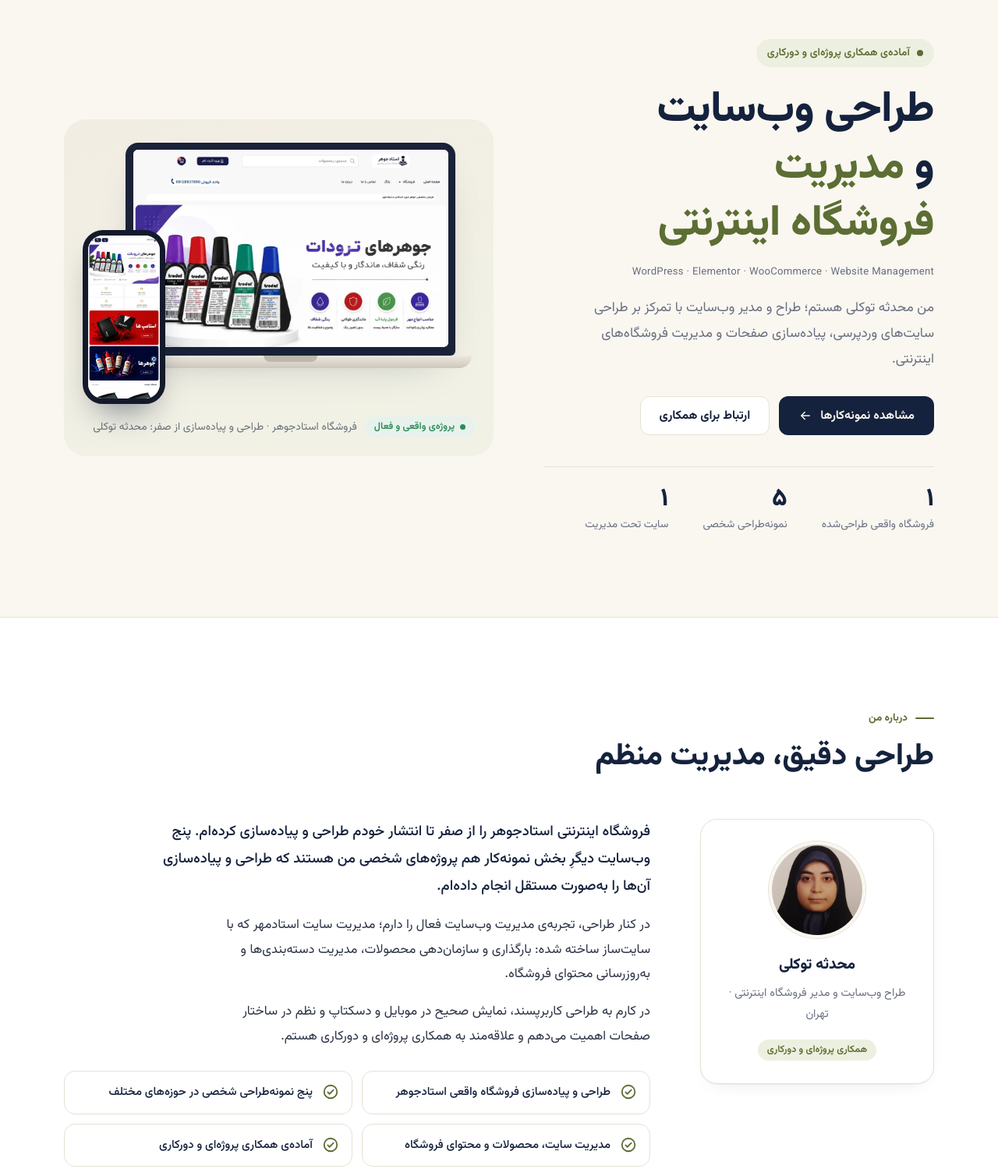
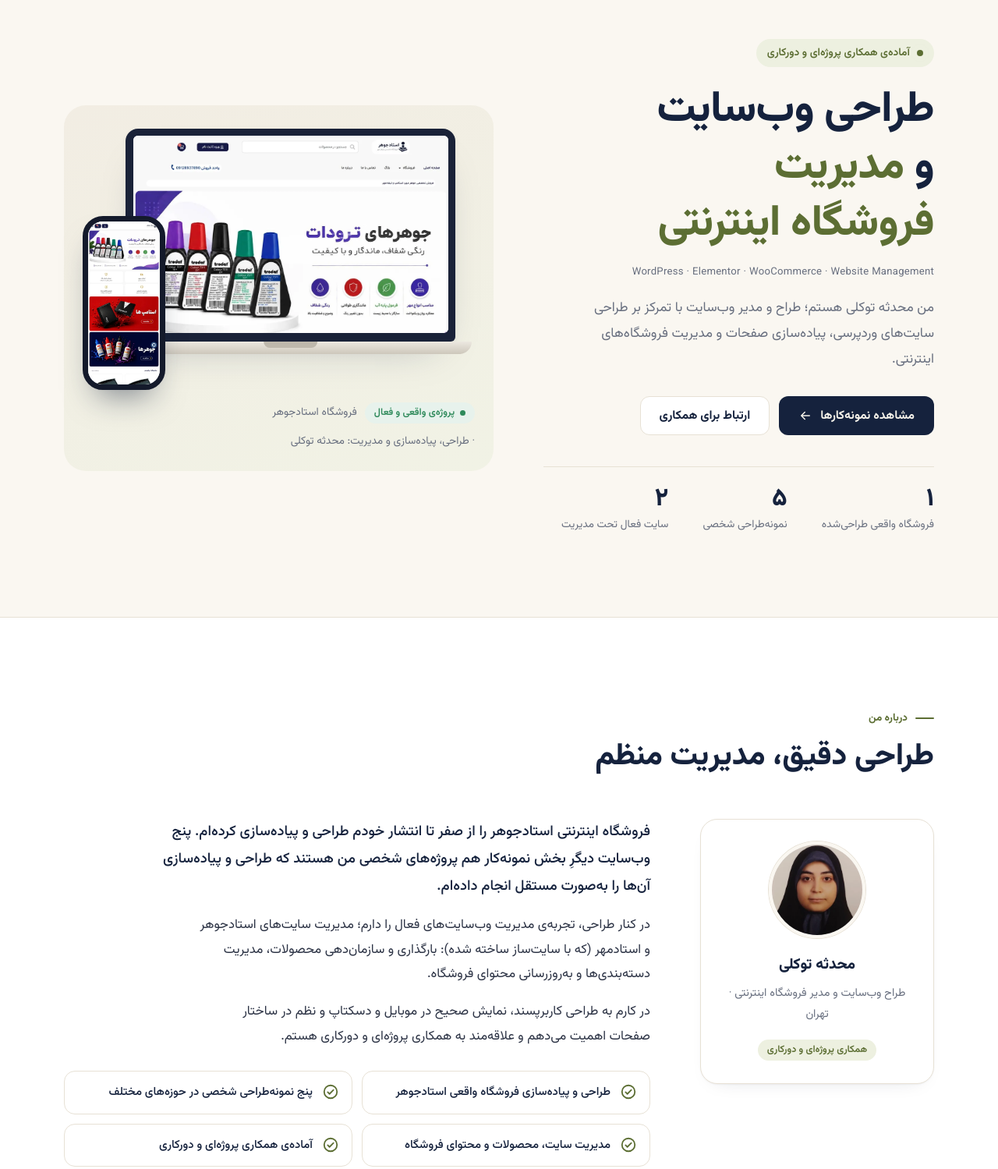
Before and after one commit to mohadeseh-tavakoli/mohadeseh-tavakoli.github.io, a plain HTML site: page index.html in a window 1280 px wide. Shown: the part 100-1599 px from the top of the page at 78% size. Drawn offline with Linux system fonts and the light colour scheme.

Commit message:
Link Ostadjohar live site and add site management to its role
Co-Authored-By: Claude Opus 5.5 <noreply@anthropic.com>
Claude-Session: https://claude.ai/code/session_01HWAtA12DogNJmLycSidT4C

```diff
--- a/index.html
+++ b/index.html
@@ -343,7 +343,7 @@ dialog::backdrop{background:rgba(12,18,32,.72);backdrop-filter:blur(4px)}
       <div class="facts">
         <div><b>۱</b><span>فروشگاه واقعی طراحی‌شده</span></div>
         <div><b>۵</b><span>نمونه‌طراحی شخصی</span></div>
-        <div><b>۱</b><span>سایت تحت مدیریت</span></div>
+        <div><b>۲</b><span>سایت فعال تحت مدیریت</span></div>
       </div>
     </div>
 
@@ -355,7 +355,7 @@ dialog::backdrop{background:rgba(12,18,32,.72);backdrop-filter:blur(4px)}
       </div>
       <div class="device-phone" id="heroPhone"><img src="img/johar-mob.webp" alt="نسخه‌ی موبایل فروشگاه استادجوهر"></div>
       </div>
-      <figcaption><span class="tag real">پروژه‌ی واقعی و فعال</span>فروشگاه استادجوهر · طراحی و پیاده‌سازی از صفر: محدثه توکلی</figcaption>
+      <figcaption><span class="tag real">پروژه‌ی واقعی و فعال</span><a href="https://ostadjohar.ir/" target="_blank" rel="noopener" style="text-decoration:none">فروشگاه استادجوهر</a> · طراحی، پیاده‌سازی و مدیریت: محدثه توکلی</figcaption>
     </figure>
   </section>
 
@@ -375,7 +375,7 @@ dialog::backdrop{background:rgba(12,18,32,.72);backdrop-filter:blur(4px)}
         </aside>
         <div class="about-text reveal">
           <p>فروشگاه اینترنتی استادجوهر را از صفر تا انتشار خودم طراحی و پیاده‌سازی کرده‌ام. پنج وب‌سایت دیگرِ بخش نمونه‌کار هم پروژه‌های شخصی من هستند که طراحی و پیاده‌سازی آن‌ها را به‌صورت مستقل انجام داده‌ام.</p>
-          <p>در کنار طراحی، تجربه‌ی مدیریت وب‌سایت فعال را دارم؛ مدیریت سایت استادمهر که با سایت‌ساز ساخته شده: بارگذاری و سازمان‌دهی محصولات، مدیریت دسته‌بندی‌ها و به‌روزرسانی محتوای فروشگاه.</p>
+          <p>در کنار طراحی، تجربه‌ی مدیریت وب‌سایت‌های فعال را دارم؛ مدیریت سایت‌های استادجوهر و استادمهر (که با سایت‌ساز ساخته شده): بارگذاری و سازمان‌دهی محصولات، مدیریت دسته‌بندی‌ها و به‌روزرسانی محتوای فروشگاه.</p>
           <p>در کارم به طراحی کاربرپسند، نمایش صحیح در موبایل و دسکتاپ و نظم در ساختار صفحات اهمیت می‌دهم و علاقه‌مند به همکاری پروژه‌ای و دورکاری هستم.</p>
           <ul class="highlights">
             <li><svg viewBox="0 0 24 24" fill="none" stroke="currentColor" stroke-width="2" stroke-linecap="round" stroke-linejoin="round" aria-hidden="true"><circle cx="12" cy="12" r="9"/><path d="M8 12.5l2.5 2.5L16 9.5"/></svg>طراحی و پیاده‌سازی فروشگاه واقعی استادجوهر</li>
@@ -441,7 +441,7 @@ dialog::backdrop{background:rgba(12,18,32,.72);backdrop-filter:blur(4px)}
           <div>
             <span class="tag real">پروژه‌ی واقعی · آنلاین و فعال</span>
             <h3>طراحی و پیاده‌سازی از صفر</h3>
-            <p>فروشگاه اینترنتی استادجوهر یک پروژه‌ی واقعی و فعال است که طراحی و پیاده‌سازی آن را از صفر تا انتشار خودم انجام داده‌ام.</p>
+            <p>فروشگاه اینترنتی استادجوهر یک پروژه‌ی واقعی و فعال است که طراحی و پیاده‌سازی آن را از صفر تا انتشار خودم انجام داده‌ام و مدیریت سایت هم با من است.</p>
           </div>
         </div>
         <div class="cards" id="realCards"></div>
@@ -505,7 +505,7 @@ dialog::backdrop{background:rgba(12,18,32,.72);backdrop-filter:blur(4px)}
               </div>
               <div class="sub">
                 <span class="tag real">مدیریت سایت</span>
-                <h4>مدیریت سایت و محصولات · استادمهر</h4>
+                <h4>مدیریت سایت و محصولات · استادجوهر و استادمهر</h4>
                 <ul class="dots">
                   <li>مدیریت وب‌سایت‌های فعال</li>
                   <li>بارگذاری و سازمان‌دهی محصولات</li>
@@ -596,7 +596,7 @@ dialog::backdrop{background:rgba(12,18,32,.72);backdrop-filter:blur(4px)}
 /* Real, live project designed and built from scratch by me. */
 const REAL = [
   { featured:true, title:"استادجوهر", desc:"فروشگاه آنلاین جوهر، استامپ و لیقه‌ی مهر با دسته‌بندی محصولات، پرفروش‌ها و بلاگ. طراحی و پیاده‌سازی این سایت را از صفر تا انتشار خودم انجام داده‌ام.",
-    type:"فروشگاه اینترنتی · پروژه‌ی واقعی", platform:"WordPress · WooCommerce", url:"", desk:"img/johar-desk.webp", mob:"img/johar-mob.webp", st:"#E9ECF3" }
+    type:"فروشگاه اینترنتی · پروژه‌ی واقعی", platform:"WordPress · WooCommerce", url:"https://ostadjohar.ir/", role:"طراحی و پیاده‌سازی از صفر تا انتشار و مدیریت سایت", desk:"img/johar-desk.webp", mob:"img/johar-mob.webp", st:"#E9ECF3" }
 ];
 /* Personal design samples: designed and built by me. */
 const DESIGNS = [
@@ -638,7 +638,8 @@ function card(p, kind){
   const el = document.createElement('article');
   el.className = 'card reveal' + (p.featured ? ' featured' : '');
   if (p.cat) el.dataset.cat = p.cat;
-  const meta = [["نوع پروژه", p.type], ["نقش من", k.role]];
+  const role = p.role || k.role;
+  const meta = [["نوع پروژه", p.type], ["نقش من", role]];
   el.innerHTML = `
     <div class="media" style="--st:${p.st}">
       <div class="browser"><div class="bar"><i></i><i></i><i></i></div><img class="shot" src="${p.desk}" alt="نمای دسکتاپ ${p.title}" loading="lazy"></div>
@@ -651,10 +652,10 @@ function card(p, kind){
       <p>${p.desc}</p>
       <dl class="meta">${meta.map(([a,b])=>`<dt>${a}</dt><dd>${b}</dd>`).join('')}</dl>
       <div class="card-foot">${p.url
-        ? `<a class="btn btn-outline btn-sm" href="${p.url}" target="_blank" rel="noopener">مشاهده وب‌سایت ${ARROW}</a>`
+        ? `<a class="btn btn-primary btn-sm" href="${p.url}" target="_blank" rel="noopener">مشاهده وب‌سایت ${ARROW}</a><button class="btn btn-outline btn-sm view" type="button">پیش‌نمایش دسکتاپ و موبایل</button>`
         : `<button class="btn btn-outline btn-sm view" type="button">مشاهده وب‌سایت ${ARROW}</button>`}</div>
     </div>`;
-  const lbMeta = [["نقش من", k.role], ["نوع پروژه", p.type], ["پلتفرم", p.platform], ["وضعیت", k.status]];
+  const lbMeta = [["نقش من", role], ["نوع پروژه", p.type], ["پلتفرم", p.platform], ["وضعیت", k.status]];
   const open = ()=>openLb(p, lbMeta);
   el.querySelector('.open').addEventListener('click', open);
   const v = el.querySelector('.view'); if (v) v.addEventListener('click', open);
```
